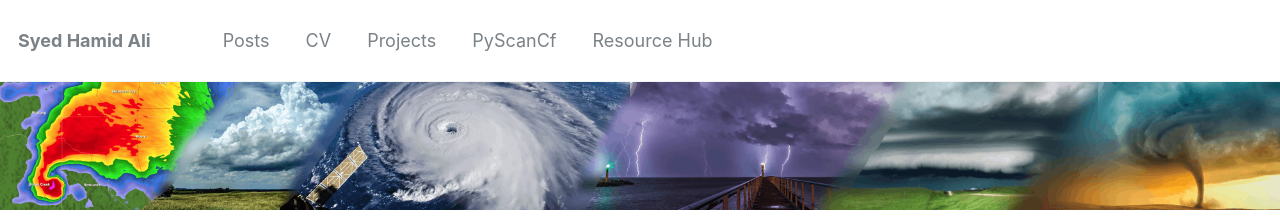
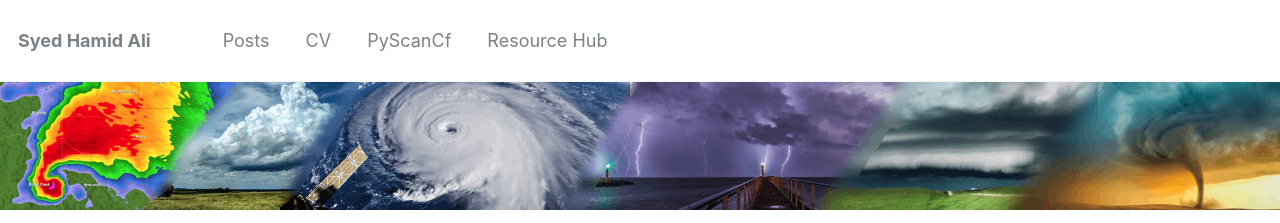
Before and after one commit to syedhamidali/syedhamidali.github.io, a Jekyll site: the page built from _pages/about.md, in a window 1280 px wide and 1192 px high. Shown: the top 223 px of the window. Built offline with Jekyll 4.4.1, drawn with Linux system fonts in a browser that asks for light colours; some web fonts are replaced; comment, search, counter and statistics services are not loaded.

Commit message:
update nav

```diff
--- a/_data/navigation.yml
+++ b/_data/navigation.yml
@@ -15,9 +15,6 @@ main:
   - title: "CV"
     url: /cv/
 
-  - title: "Projects"
-    url: /myprojects/
-
   - title: "PyScanCf"
     url: /PyScanCf/
 
```
Also changed, not shown: 1 other file.
